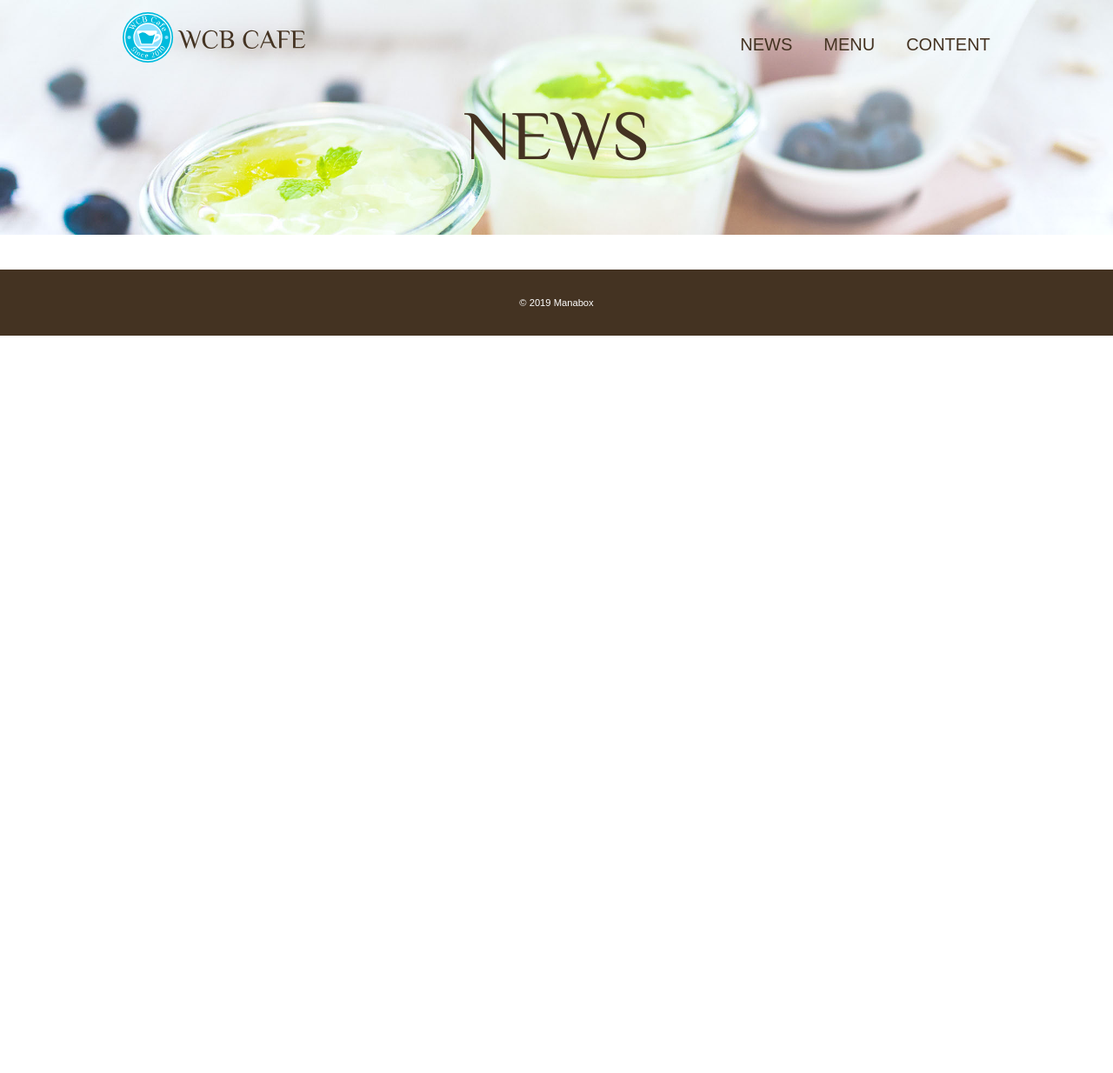
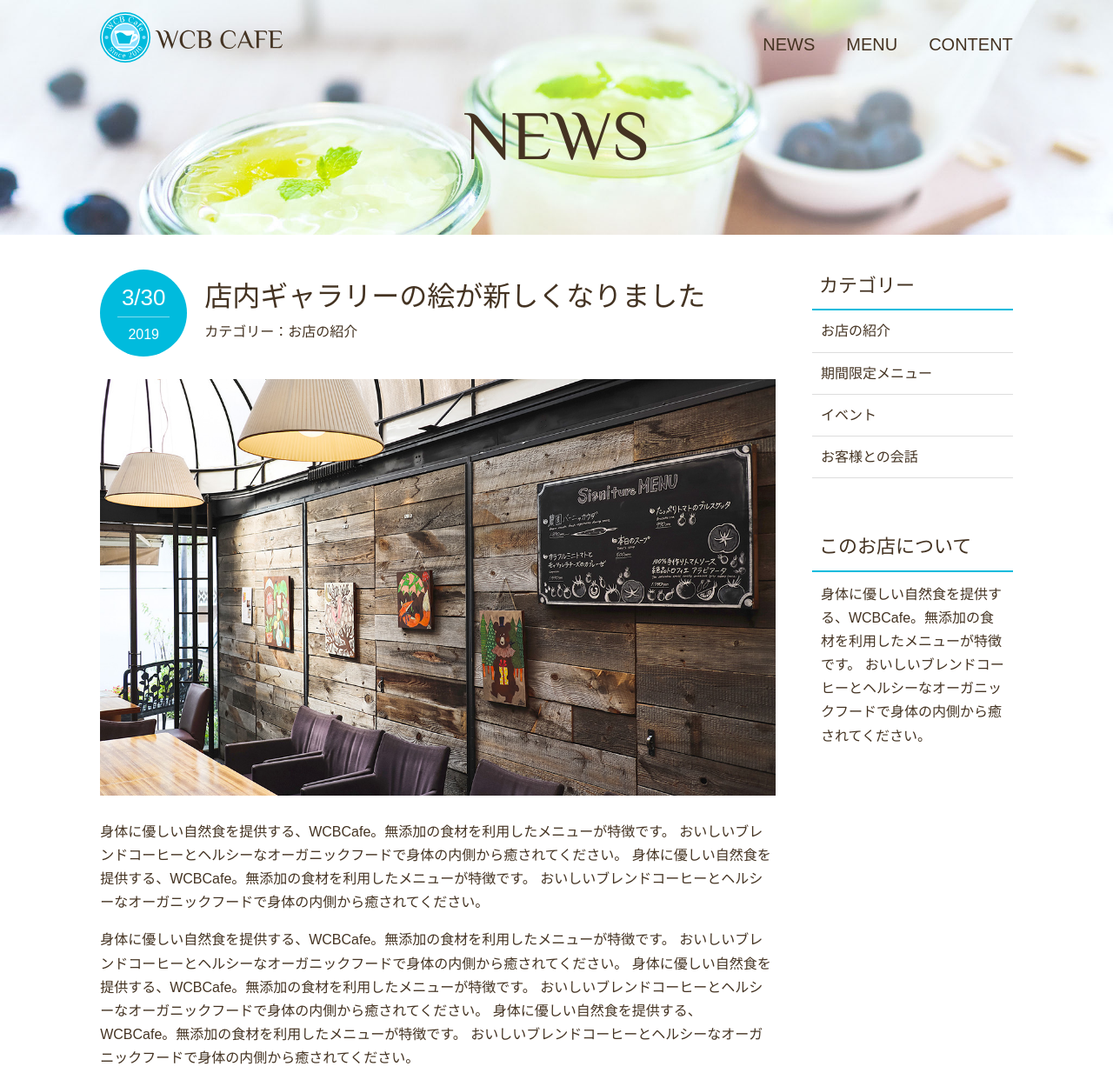
Before and after one commit to paole21/HTML_CSS, a plain HTML site: page WCB_Cafe/news.html in a window 1280 px wide. Shown: the top 1234 px of the page at 87% size. Before the commit the page ends 800 px from the top, so only its background shows below. Drawn offline with Linux system fonts and the light colour scheme; some packages are replaced by stand-ins of ours.

Commit message:
add news-page 1202

```diff
--- a/WCB_Cafe/CSS/style.css
+++ b/WCB_Cafe/CSS/style.css
@@ -25,7 +25,7 @@ img {
     justify-content: space-between;
 }
 .wrapper {
-    max-width: 1100px;
+    max-width: 90%;
     margin: 0 auto;  /*ボックスを中央に配置*/
     padding: 0 4%;  /*スマートフォン向け余白の指定*/
 }
@@ -83,6 +83,92 @@ img {
     インライン要素の指定は行っていないので、ボックス側の装飾（色）のみが変化する。*/
 }
 
+/* BODY - NEWS
+-------------------------------------- */
+.news-contents {
+    display: flex;
+    justify-content: space-between;
+    margin-bottom: 50px;
+}
+/* BODY - NEWS - article
+-------------------------------------- */
+article {
+    width: 74%;
+}
+.post-info {
+    position: relative; /*親要素としての相対位置を指定する。*/
+    padding-top: 4px;
+    margin-bottom: 40px;
+}
+article img {
+    margin-bottom: 20px;
+}
+article p {
+    margin-bottom: 1rem;
+}
+
+.post-title {
+    font-family: "Yu Mincho", "YuMincho", serif;
+    font-size: 2rem;
+    font-weight: normal;
+}
+.post-title,
+.post-cat { /*複数のクラスを同時に指定することもできる。*/
+    margin-left: 120px;
+}
+.post-date {
+    background: #0bd;
+    border-radius: 50%; /*要素の角を丸にする、50%で正四半径になる。*/
+    color: #fff;
+    width: 100px;
+    height: 100px;
+    font-size: 1.625rem;
+    text-align: center;
+    position: absolute; /*親要素に対しての絶対位置を指定。*/
+    top: 0;
+    padding-top: 10px;
+}
+.post-date span { /*post-dateクラスの内のspanタグで囲われた部分の装飾を指定。*/
+    font-size: 1rem;
+    border-top: 1px rgba(255,255,255,.5) solid; /*要素上部の枠線として、半透明の1本の実線に指定。*/
+    padding-top: 6px;
+    display: block;
+    /*要素をブロック要素にする。この場合はpost-dateクラス(pブロック要素)内の一部の為、spanタグ(インライン要素)をブロック要素にしている。*/
+    width: 60%;
+    margin: 0 auto;
+}
+
+/* BODY - NEWS - sidebar
+-------------------------------------- */
+aside {
+    width: 22%;
+}
+aside p {
+    padding: 12px 10px;
+}
+.sub-menu {
+    list-style: none; /*リストヘッドの●を非表示化*/
+    margin-bottom: 60px;
+}
+.sub-menu li {
+    border-bottom: 1px #ddd solid;
+}
+.sub-menu a {
+    display: block;
+    color: #432;
+    padding: 10px;
+}
+.sub-menu a:hover {
+    color: #0bd;
+}
+
+.sub-title {
+    font-size: 1.375rem;
+    padding: 0 8px 8px;
+    border-bottom: 2px #0bd solid;
+    font-weight: normal;
+}
+
 /* 背景画像
 -------------------------------------- */
 .big-bg { /*クラスに指定し、他ページで使いまわせるようにする。*/
--- a/WCB_Cafe/news.html
+++ b/WCB_Cafe/news.html
@@ -32,6 +32,49 @@
 
         </div><!-- News -->
 
+        <div class="news-contents wrapper">
+            <article>
+                <header class="post-info">
+                    <h2 class="post-title">店内ギャラリーの絵が新しくなりました</h2>
+                    <p class="post-date">3/30 <span>2019</span></p>
+                    <!-- spanタグはCSS側で文字を部分的に装飾することができる。 -->
+                    <p class="post-cat">カテゴリー：お店の紹介</p>
+                </header>
+                <img src="images/wall.jpg" alt="店内の様子">
+                <p>
+                    身体に優しい自然食を提供する、WCBCafe。無添加の食材を利用したメニューが特徴です。
+                    おいしいブレンドコーヒーとヘルシーなオーガニックフードで身体の内側から癒されてください。
+                    身体に優しい自然食を提供する、WCBCafe。無添加の食材を利用したメニューが特徴です。
+                    おいしいブレンドコーヒーとヘルシーなオーガニックフードで身体の内側から癒されてください。
+                </p>
+                <p>
+                    身体に優しい自然食を提供する、WCBCafe。無添加の食材を利用したメニューが特徴です。
+                    おいしいブレンドコーヒーとヘルシーなオーガニックフードで身体の内側から癒されてください。
+                    身体に優しい自然食を提供する、WCBCafe。無添加の食材を利用したメニューが特徴です。
+                    おいしいブレンドコーヒーとヘルシーなオーガニックフードで身体の内側から癒されてください。
+                    身体に優しい自然食を提供する、WCBCafe。無添加の食材を利用したメニューが特徴です。
+                    おいしいブレンドコーヒーとヘルシーなオーガニックフードで身体の内側から癒されてください。
+                </p>
+                <p>身体に優しい自然食を提供する、WCB Cafe。</p>
+            </article>
+
+            <aside>
+                <h3 class="sub-title">カテゴリー</h3>
+                <ul class="sub-menu">
+                    <li><a href="#">お店の紹介</a></li>
+                    <li><a href="#">期間限定メニュー</a></li>
+                    <li><a href="#">イベント</a></li>
+                    <li><a href="#">お客様との会話</a></li>
+                </ul>
+
+                <h3 class="sub-title">このお店について</h3>
+                <P>
+                    身体に優しい自然食を提供する、WCBCafe。無添加の食材を利用したメニューが特徴です。
+                    おいしいブレンドコーヒーとヘルシーなオーガニックフードで身体の内側から癒されてください。
+                </P>
+            </aside>
+        </div><!-- /.news-contents -->
+
         <footer>
             <div class="wrapper">
                 <p><small>&copy; 2019 Manabox</small></p>
```
